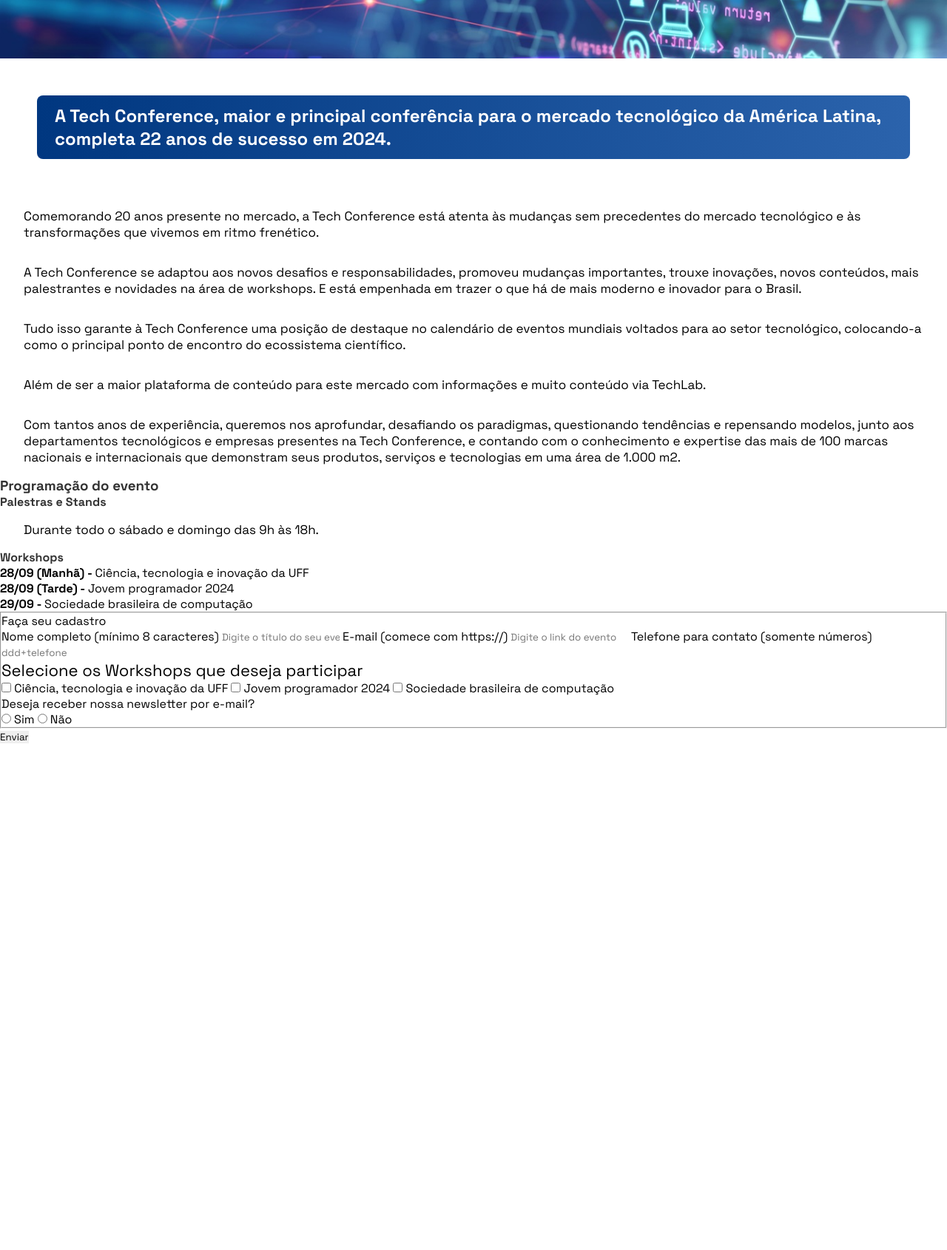
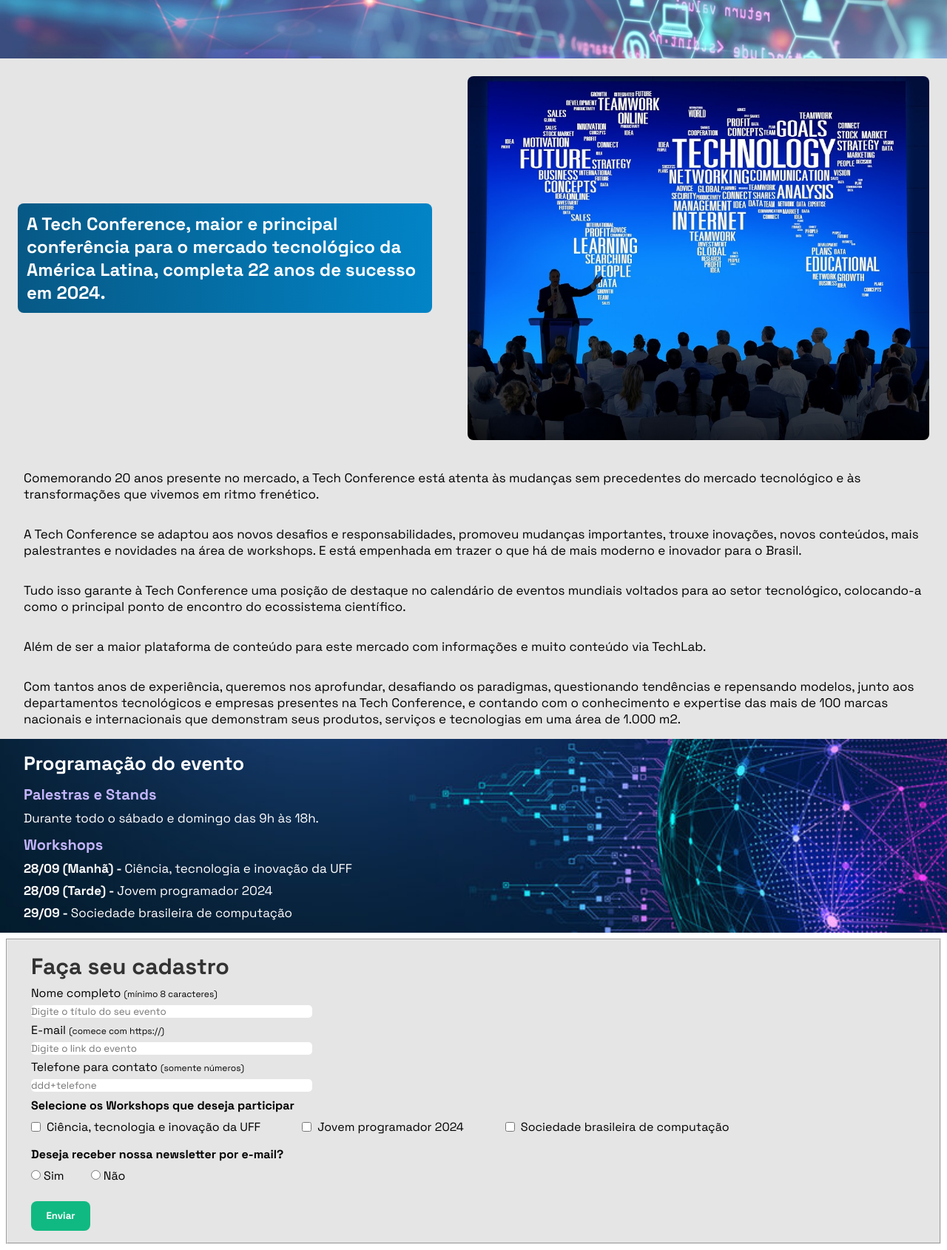
Before and after one commit to Yuri-02/tech-conference-2024, a plain HTML site: page index.html in a window 1280 px wide. Shown: the part 471-2161 px from the top of the page at 74% size. Before the commit the page ends 1477 px from the top, so only its background shows below. Drawn offline with Linux system fonts and the light colour scheme; a web font is replaced by a local one.

Commit message:
Finalização do index.html e style.css

```diff
--- /dev/null
+++ b/contact.html
@@ -0,0 +1,49 @@
+<!DOCTYPE html>
+<html lang="pt-br">
+<head>
+    <link rel="preconnect" href="https://fonts.googleapis.com">
+    <link rel="preconnect" href="https://fonts.gstatic.com" crossorigin>
+    <meta charset="UTF-8">
+    <meta name="viewport" content="width=device-width, initial-scale=1.0">
+    <link href="https://fonts.googleapis.com/css2?family=Space+Grotesk:wght@300..700&display=swap" rel="stylesheet">
+    <link rel="stylesheet" href="css/global.css">
+    <link rel="stylesheet" href="css/contact.css">
+    <title>Contato Tech Conference</title>
+</head>
+<body>
+    <div class="container">
+        <header class="header-class">
+            <nav>
+                <img class="logo" src="img/Logo_tech_conference-sem-ano.png" alt="tech-logo">
+                <ul class="navbar-items">
+                    <li><a href="index.html"> página inicial </a></li>
+                </ul>
+            </nav>
+        </header>
+
+        <main>
+            <section class="contact-section">
+                <h2>Contato</h2>
+                <form class="data-contact">
+                    <div class="name">
+                        <label for="name">Nome:</label>
+                        <input class="input-name" type="text" id="name" name="name" required>
+                    </div>
+                    <div class="email">
+                        <label for="email">E-mail:</label>
+                        <input class="input-email" type="email" id="email" name="email" required>
+                    </div>
+                    <div class="subject">
+                        <label for="subject">Assunto:</label>
+                        <input class="input-subject" type="text" id="subject" name="subject" required>
+                    </div>
+                    <div class="message">
+                        <label for="message">Mensagem:</label>
+                        <textarea class="input-message" id="message" name="message" required></textarea>
+                    </div>
+                </form>
+            </section>
+        </main>
+    </div>
+</body>
+</html>
--- a/css/style.css
+++ b/css/style.css
@@ -16,17 +16,18 @@
     align-items: center;
 }
 .navbar-items li a{
-    color: rgb(206, 153, 241);
+    color: white;
     text-decoration: none;
     font-size: 18px;
     padding-right: 25px;
     padding-left: 16px;
     text-transform: uppercase;
     font-weight: bold;
+    transition: 0.6s;
 }
 
 .navbar-items li a:hover{
-    color: rgb(171, 74, 235);
+    color: #c4b5fd;
 }
 
 .logo{
@@ -34,23 +35,28 @@
     align-self: center;
     padding: 4px 8px;
 }
+
+
 .header-title{
     font-family:"Kanit";
-    background-image: linear-gradient(to right, rgb(253, 233, 50), rgb(235, 199, 102),rgb(243, 232, 129));
+    background-color: white;
     background-clip: text;
     -webkit-background-clip: text;
     -webkit-text-fill-color: transparent;
     font-size: 56px;
     font-weight: bolder;
+    position: relative;
+    inset: 0;
+
 }
 .header-subtitle{
     font-family: "kanit";
-    background-image: linear-gradient(to right, rgb(205, 160, 241), rgb(239, 212, 252),rgb(255, 255, 255));
-    background-clip: text;
+    background-color: #1e1b4b;
     -webkit-background-clip: text;
     -webkit-text-fill-color: transparent;
     font-size: 28px;
 }
+
 
 
 
@@ -70,17 +76,13 @@
     background-size: cover;
     background-repeat: no-repeat;
     background-position: center;
-    opacity: 97%;
+    opacity: 79%;
     position: absolute;
     top: 0;
     left: 0;
     bottom: 0;
     right: 0;
     transition: 1s;
-}
-
-.banner:hover::before{
-    opacity: 80%;
 }
 
 .title-subtitle{
@@ -92,18 +94,166 @@
     position: relative;
 }
 
+#about-the-event{
+    background-color: #e5e5e5;
+}
+
+.card{
+    display: flex;
+    flex-direction: row;
+    justify-content: space-between;
+    max-width: 1920px;
+    min-width: 320px;
+    height: 100%;
+
+}
+
 #about-the-event h2{
-    display:grid;
-    background-image: linear-gradient(to right, rgb(0, 55, 128), rgb(43, 99, 172));
+
+    align-self: center;
+    max-width: 560px;
+    min-width: 200px;
+    height: 100%;
+    max-height: auto;
+    min-height: 100px;
+
+    background-image: linear-gradient(to right, #075985, #0284c7);
     color: white;
-    display: flex;
-    margin: 50px;
-    align-items: flex-start;
-    padding: 12px 0px 12px 24px;
+    padding: 12px;
+    margin: 24px;
     border-radius: 8px;
+}
+
+#img-Tech{
+    border-radius: 8px;
+    max-width: 840px;
+    min-width: 200px;
+    margin: 24px;
+    aspect-ratio: auto;
 }
 
 #about-the-event p {
     font-size: 17px;
     padding: 16px 32px 16px;
 }
+
+.workshops{
+    position: relative ;
+    color: white;
+    padding: 16px 32px;
+}
+
+.workshops::before{
+    content: '';
+    background-color: rgb(17, 27, 61);
+    background-image: url(../img/banner\ tech\ conference\ 2.jpg);
+    background-size: cover;
+
+
+    background-size: cover;
+    background-repeat: no-repeat;
+    background-position: center;
+    opacity: 100%;
+    position: absolute;
+    top: 0;
+    left: 0;
+    bottom: 0;
+    right: 0;
+    transition: 1s;
+}
+
+.workshops:hover::before{
+    opacity: 88%;
+}
+
+.workshop-text h3{
+    color: white;
+    font-size: 26px;
+    padding-bottom: 12px;
+    position: relative;
+}
+
+.workshop-text h4{
+    color: #c4b5fd;
+    font-size: 20px;
+    position: relative;
+}
+
+.workshop-text p{
+    color: white;
+    font-size: 17px;
+    padding-bottom: 12px;
+    padding-top: 8px;
+    position: relative;
+}
+
+.workshop-text li{
+    font-size: 17px;
+    list-style-type: none;
+    padding-top: 8px;
+    position: relative;
+}
+
+.data-to-fill{
+    background-color: #e5e5e5;
+    padding: 16px 32px 16px;
+    margin: 8px;
+}
+
+
+.caption-title{
+    font-size: 26px;
+}
+
+.register-label {
+    display: flex;
+    flex-direction: column;
+}
+
+.register-label label{
+    font-size: 16px;
+    padding: 6px 0px;
+
+}
+
+.register-label span{
+    font-size: 12px;
+}
+
+.register-label input{
+    border-radius: 5px;
+    width: 380px;
+}
+
+.data-to-fill p{
+    font-size: 16px;
+    padding: 8px 0px;
+
+}
+
+
+.checkbox{
+    padding-bottom: 8px;
+    display: flex;
+    flex-direction: row;
+
+}
+
+.checkbox label{
+    padding-right: 56px;
+    padding-left: 8px;
+}
+.radio-buttons{
+    padding-bottom: 24px;
+}
+.radio-buttons label{
+    padding-right: 32px;
+}
+
+.button{
+    width: 80px;
+    height: 40px;
+    background-color: #10b981;
+    color: white;
+    border-radius: 8px;
+}
--- a/index.html
+++ b/index.html
@@ -1,8 +1,6 @@
 <!DOCTYPE html>
 <html lang="pt-br">
     <head>
-    <link rel="preconnect" href="https://fonts.googleapis.com">
-    <link rel="preconnect" href="https://fonts.gstatic.com" crossorigin>
         <link rel="preconnect" href="https://fonts.googleapis.com">
         <link rel="preconnect" href="https://fonts.gstatic.com" crossorigin>
         <meta charset="UTF-8">
@@ -12,8 +10,8 @@
         <link rel="stylesheet" href="css/global.css">
         <link rel="stylesheet" href="css/style.css">
         <title>Tech Conference 2024</title>
-
     </head>
+    <body>
         <div class="container">
             <header class="header-class">
                 <nav>
@@ -21,7 +19,7 @@
                     <ul class="navbar-items">
                         <li><a href="#about-the-event"> sobre o evento </a></li>
                         <li><a href="#register"> cadastro </a></li>
-                <li><a href="#contato"> contato </a></li>
+                        <li><a href="contact.html"> contato </a></li>
                     </ul>
                 </nav>
             </header>
@@ -35,7 +33,12 @@
                 </section>
 
                 <div id="about-the-event">
-        <h2>A Tech Conference, maior e principal conferência para o mercado tecnológico da América Latina, completa 22 anos de sucesso em 2024.</h2>
+                    <div class="card">
+                        <h2 >A Tech Conference, maior e principal conferência para o mercado tecnológico da América Latina, completa 22 anos de sucesso em 2024.</h2>
+                        <img id="img-Tech" src="img/Tech-Conferences-statistics.jpg" alt="Imagem da tech-conference">
+                    </div>
+
+
                     <p>Comemorando 20 anos presente no mercado, a Tech Conference está atenta às mudanças sem precedentes do mercado tecnológico e às transformações que vivemos em ritmo frenético.</p>
 
                     <p>A Tech Conference se adaptou aos novos desafios e responsabilidades, promoveu mudanças importantes, trouxe inovações, novos conteúdos, mais palestrantes e novidades na área de workshops. E está empenhada em trazer o que há de mais moderno e inovador para o Brasil.</p>
@@ -45,8 +48,9 @@
                     <p>Além de ser a maior plataforma de conteúdo para este mercado com informações e muito conteúdo via TechLab. </p>
 
                     <p>Com tantos anos de experiência, queremos nos aprofundar, desafiando os paradigmas, questionando tendências e repensando modelos, junto aos departamentos tecnológicos e empresas presentes na Tech Conference, e contando com o conhecimento e expertise das mais de 100 marcas nacionais e internacionais que demonstram seus produtos, serviços e tecnologias em uma área de 1.000 m2.</p>
-
+                </div>
                     <div class="workshops">
+                        <div class="workshop-text">
                             <h3> Programação do evento </h3>
                             <h4> Palestras e Stands</h4>
                             <p> Durante todo o sábado e domingo das 9h às 18h.</p>
@@ -58,14 +62,15 @@
                             </ul>
                         </div>
                     </div>
+                </div>
 
                 <form id="register">
-        <div class="data-to-fill">
-        <fieldset>
+                    <fieldset class="data-to-fill">
                         <div class="caption-title">
-                Faça seu cadastro
+                           <h3>Faça seu cadastro</h3>
                         </div>
 
+                        <div class="register-label">
                             <label for="event-title"> Nome completo <span>(mínimo 8 caracteres)</span></label>
                             <input class="event-title-class" id="event-title" type="text" name="" placeholder="Digite o título do seu evento" minlength="8" required />
 
@@ -74,8 +79,9 @@
 
                             <label for="phone"> Telefone para contato <span> (somente números) </span></label>
                             <input class="phone-input" id="phone" type="tel" pattern="[0-9]{2}-[0-9]{5}[0-9]{4}" placeholder="ddd+telefone"  required/>
-
-            <p> Selecione os Workshops que deseja participar  </p>
+                        </div>
+                        <div class="participation-check">
+                            <p> <b>Selecione os Workshops que deseja participar </b> </p>
 
                             <div class="checkbox">
                                 <input class="checkbox-uff" type="checkbox" name="" id="uff"/>
@@ -87,24 +93,24 @@
                                 <input class="checkbox-sbc" type="checkbox" name="" id="sbc"/>
                                 <label for="sbc" >Sociedade brasileira de computação</label>
                             </div>
+                        </div>
 
                         <div class="newsletter-option">
-                Deseja receber nossa newsletter por e-mail?
+                                <p><b>Deseja receber nossa newsletter por e-mail?</b></p>
                         </div>
                         <div class="radio-buttons">
-                <input class="radio-bt-newsletter-yes" type="radio" name="" id="newsletter-yes" required>
+                            <input class="radio-bt-newsletter-yes" type="radio" name="newsletter" id="newsletter-yes" required>
                             <label for="newsletter-yes">Sim</label>
 
-                <input class="radio-bt-newsletter-no" type="radio" name="" id="newsletter-no">
+                            <input class="radio-bt-newsletter-no" type="radio" name="newsletter" id="newsletter-no">
                              <label for="newsletter-no"> Não </label>
                         </div>
+
+
+                        <footer>
+                            <button class="button" type="submit"> <b> Enviar </b></button>
+                        </footer>
                     </fieldset>
-
-    </div>
-        <footer>
-            <button type="submit"> Enviar </button>
-        </footer>
-
                 </form>
 
             </main>
```
Also changed, not shown: css/contact.css (added, +40 -0 lines), img/Tech-Conferences-statistics.jpg (added), img/bnner programação do evento.jpg (added), sobre-o-evento.html (deleted), 2 other files. Lines whose indentation alone changed are shown as unchanged.
